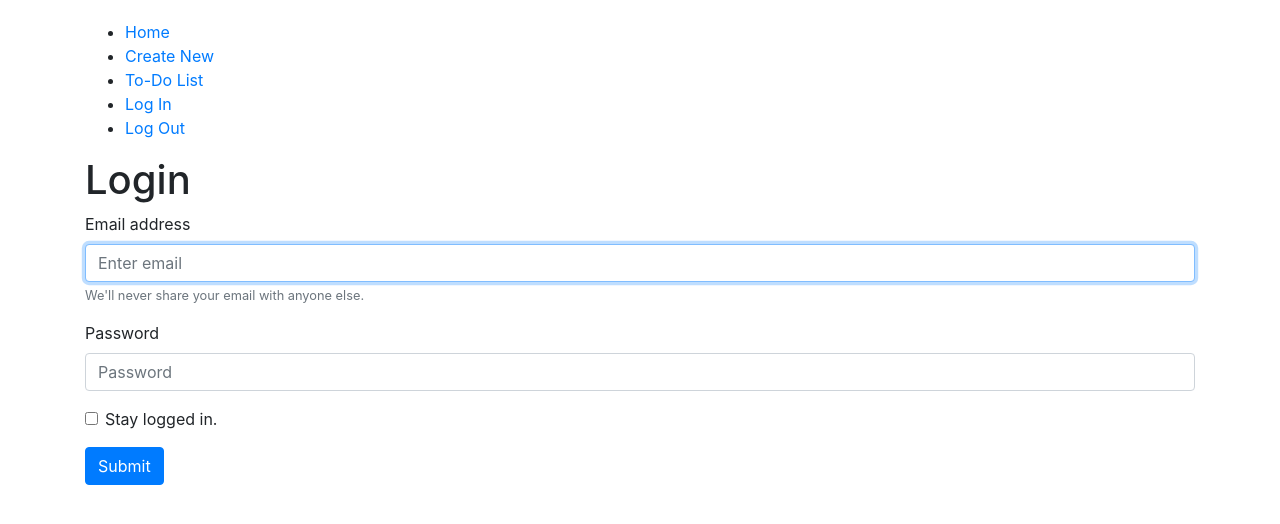
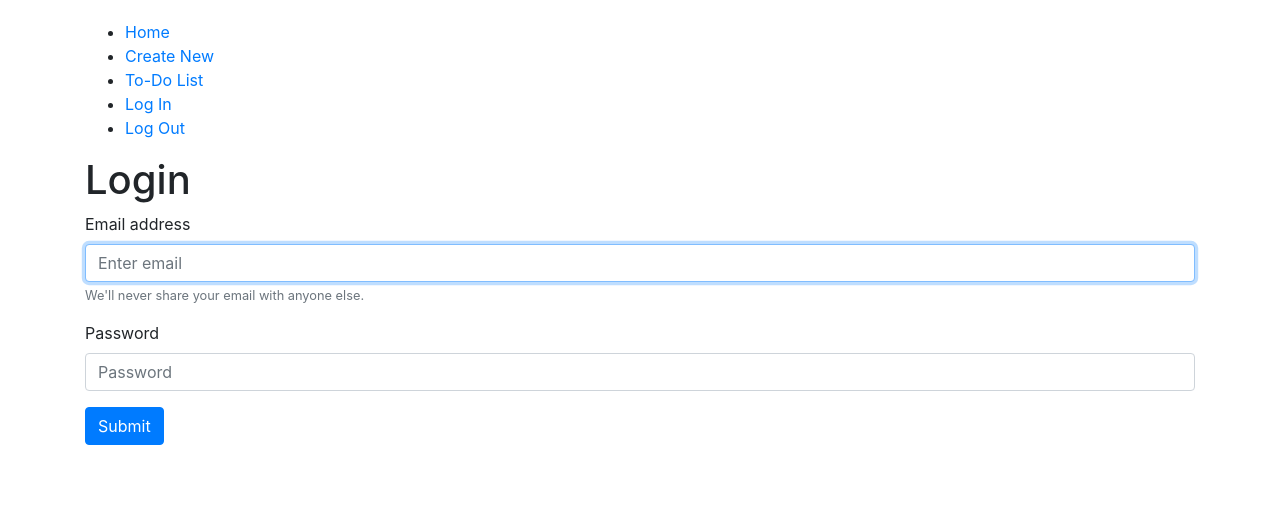
Before and after one commit to TimBiden/todo-react, a React (Create React App) app: page /login in a window 1280 px wide. Shown: the top 524 px of the page. Built offline with nearby package versions, Linux system fonts and the light colour scheme.

Commit message:
Remove checkbox until I can figure it out.

```diff
--- a/src/components/loginForm.jsx
+++ b/src/components/loginForm.jsx
@@ -4,18 +4,12 @@ class LoginForm extends Component {
   state = {
     account: {
       email: "",
-      password: "",
-      checkbox: ""
+      password: ""
     }
   };
 
   handleChange = event => {
     const account = { ...this.state.account };
-
-    if (event.currentTarget.name === "checkbox") {
-      console.log(event.currentTarget);
-      account[event.currentTarget.name] = event.currentTarget.checked;
-    }
 
     account[event.currentTarget.name] = event.currentTarget.value;
     this.setState({ account });
@@ -27,12 +21,10 @@ class LoginForm extends Component {
     // Submit to server
     const email = this.state.account.email;
     const password = this.state.account.password;
-    const checkbox = this.state.account.checkbox;
 
     // Log Results
     console.log(email);
     console.log(password);
-    console.log(checkbox);
     console.log("Submitted.");
   };
 
@@ -71,19 +63,6 @@ class LoginForm extends Component {
               placeholder="Password"
             />
           </div>
-          <div className="form-group form-check">
-            <input
-              value={this.state.account.checkbox}
-              onChange={this.handleChange}
-              name={"checkbox"}
-              type="checkbox"
-              className="form-check-input"
-              id="stayLoggedIn"
-            />
-            <label className="form-check-label" htmlFor="stayLoggedIn">
-              Stay logged in.
-            </label>
-          </div>
           <button type="submit" className="btn btn-primary">
             Submit
           </button>
```
